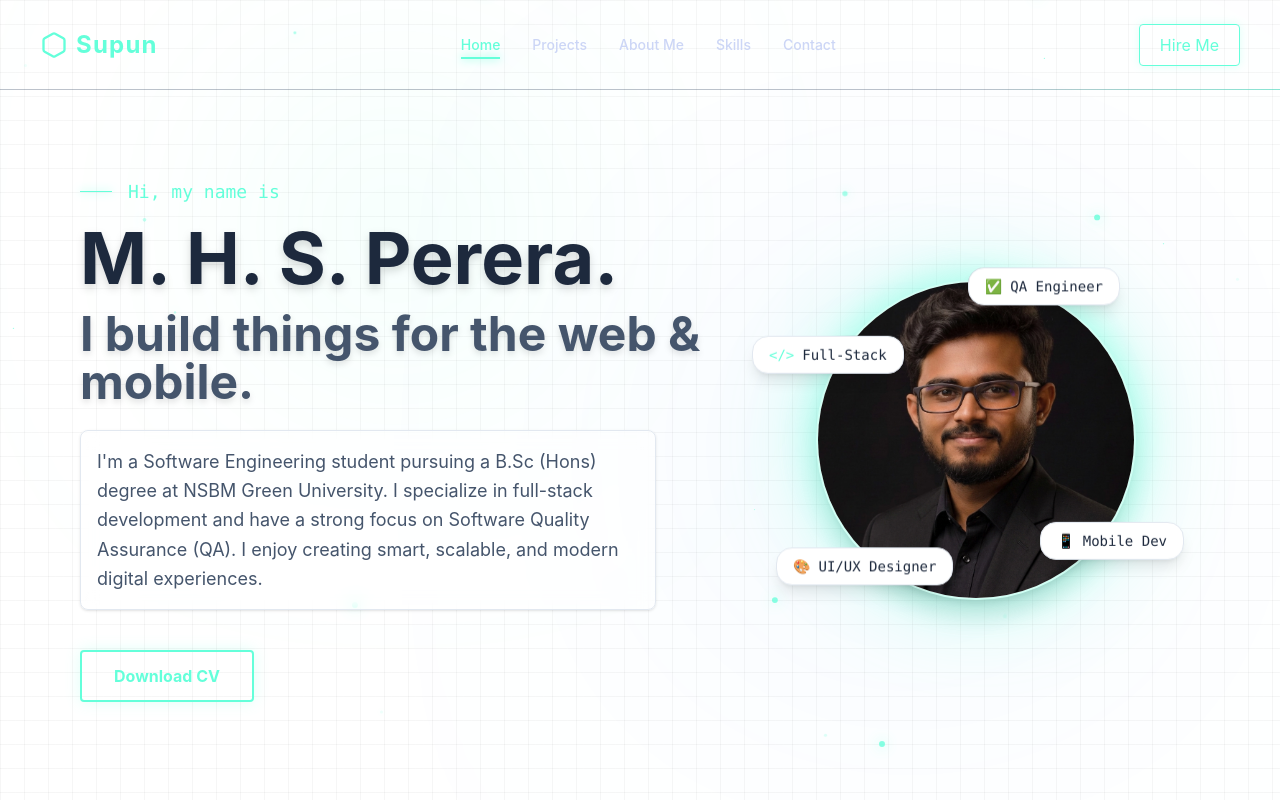
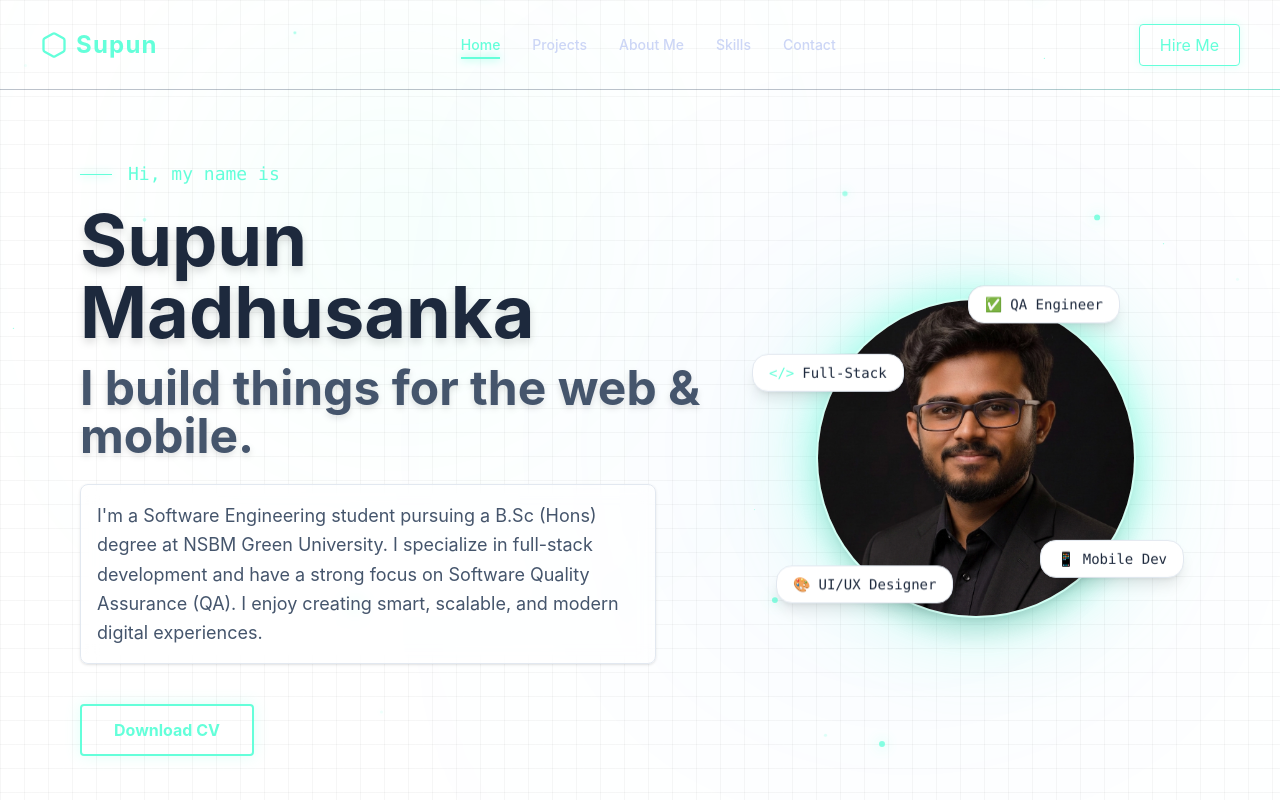
Before and after one commit to madhushankaspn/My-Portfolio, a React (Vite) app: page / in a window 1280 px wide. Shown: the top 800 px of the page. Built offline with nearby package versions, Linux system fonts and the light colour scheme.

Commit message:
feat: update email address in Footer and ContactPage components

```diff
--- a/src/components/Footer.jsx
+++ b/src/components/Footer.jsx
@@ -68,7 +68,7 @@ const Footer = () => {
 
             <motion.a
               whileHover={{ y: -5, scale: 1.1 }}
-              href="mailto:your.email@example.com"
+              href="mailto:madhushankasupun7@gmail.com"
               className="text-[#8892b0] hover:text-[#d946ef] transition-colors duration-300"
               title="Email"
             >
--- a/src/pages/ContactPage.jsx
+++ b/src/pages/ContactPage.jsx
@@ -95,7 +95,7 @@ const ContactPage = () => {
                 </div>
                 <div>
                   <p className="text-[#8892b0] text-xs font-mono uppercase tracking-widest">Email Me</p>
-                  <a href="mailto:madhushankaspn@gmail.com" className="text-[#ccd6f6] hover:text-[#64ffda] transition-colors">madhushankaspn@gmail.com</a>
+                  <a href="mailto:madhushankasupun7@gmail.com" className="text-[#ccd6f6] hover:text-[#64ffda] transition-colors">madhushankasupun7@gmail.com</a>
                 </div>
               </motion.div>
 
--- a/src/pages/Home.jsx
+++ b/src/pages/Home.jsx
@@ -47,7 +47,7 @@ const Home = () => {
             Hi, my name is
           </motion.p>
 
-          <h1 className="text-5xl md:text-7xl font-bold text-slate-800 dark:text-[#ccd6f6] mb-4 hover:text-[#64ffda] transition-colors duration-300 cursor-default drop-shadow-lg">M. H. S. Perera.</h1>
+          <h1 className="text-5xl md:text-7xl font-bold text-slate-800 dark:text-[#ccd6f6] mb-4 hover:text-[#64ffda] transition-colors duration-300 cursor-default drop-shadow-lg">Supun Madhusanka</h1>
           <h2 className="text-4xl md:text-5xl font-bold text-slate-600 dark:text-[#8892b0] mb-6 drop-shadow-md">I build things for the web & mobile.</h2>
 
           <p className="text-slate-600 dark:text-[#8892b0] max-w-xl mb-10 text-lg leading-relaxed bg-white/50 dark:bg-[#112240]/40 p-4 rounded-lg border border-slate-200 dark:border-[#233554] backdrop-blur-sm shadow-sm transition-all">
```
